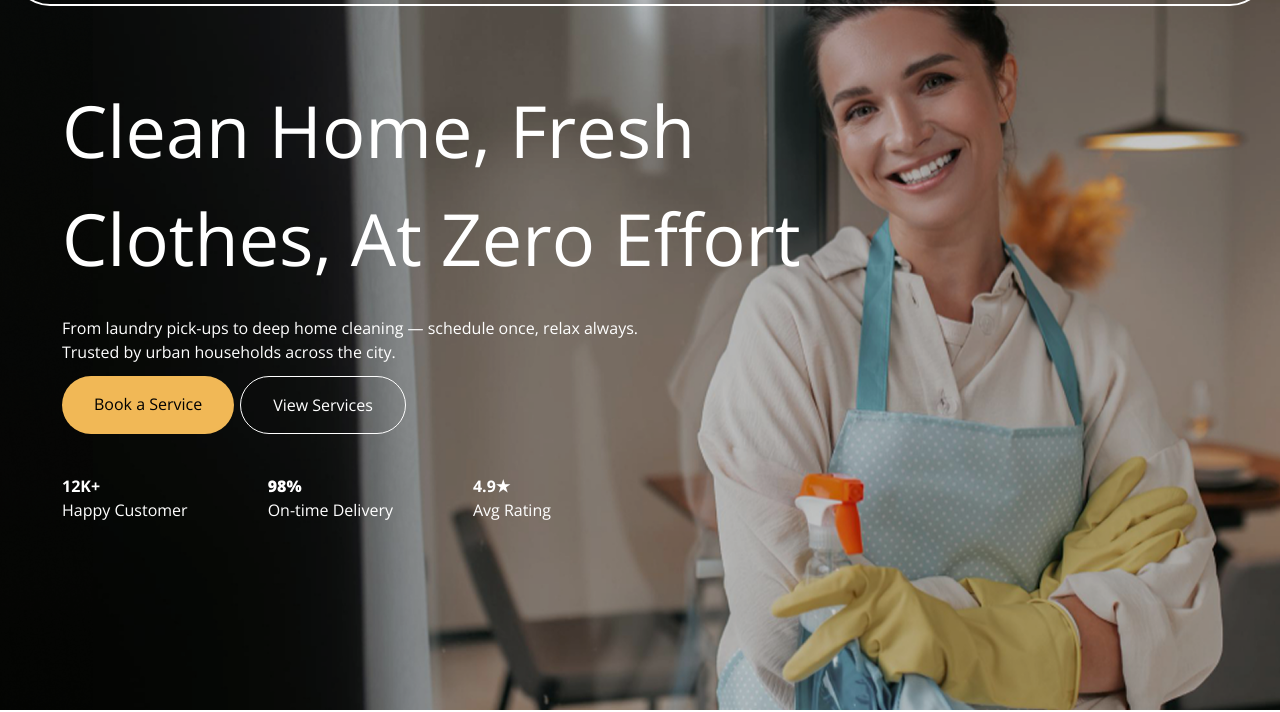
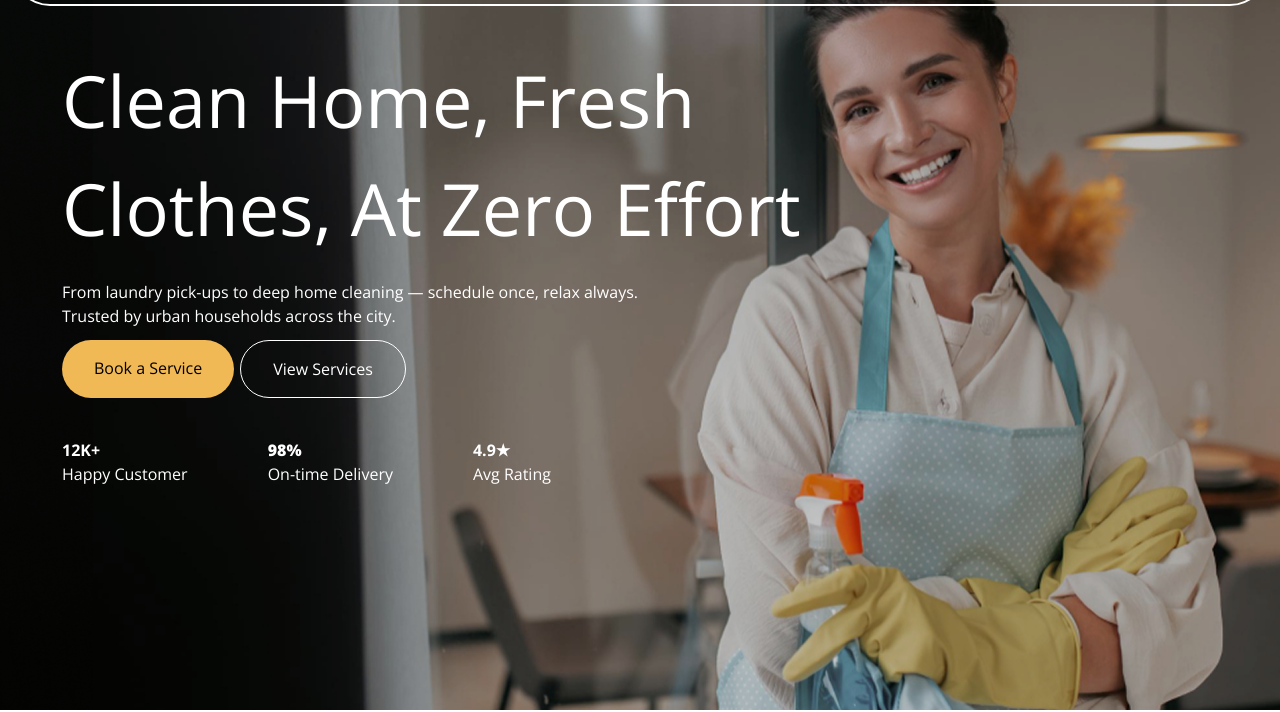
Before and after one commit to debprasadyourself-cloud/Clenify, a website: page index.html in a window 1280 px wide. Shown: the part 90-802 px from the top of the page. Drawn offline with nearby package versions, Linux system fonts and the light colour scheme.

Commit message:
update html and css file

```diff
--- a/index.html
+++ b/index.html
@@ -92,7 +92,7 @@
 
       <!-- banner-cntn -->
       <div
-        class="banner-cntn py-5 px-[12px] max-w-[820px] flex flex-col justify-center items-start xl:mt-[50px] md:mt-[5px] mt-[0px] xl:ml-[50px] md:ml-[30px] ml-5 pt-0"
+        class="banner-cntn py-5 px-[12px] max-w-[820px] flex flex-col justify-center items-start xl:mt-[20px] md:mt-[5px] mt-[0px] xl:ml-[50px] md:ml-[30px] ml-5 pt-0"
       >
         <h1
           class="max-w-[800px] text-white text-wrap font-opensans xl:text-[72px] md:text-[40px] text-[24px]"
@@ -101,7 +101,7 @@
         </h1>
 
         <p
-          class="max-w-[625px] text-white xl:mt-[24px] md:mt-[20px] mt-[6px] text-wrap sm:text-[16px] text-[12px] text-start "
+          class="max-w-[625px] text-white xl:mt-[18px] md:mt-[14px] mt-[6px] text-wrap sm:text-[16px] text-[12px] text-start "
         >
           From laundry pick-ups to deep home cleaning — schedule once, relax
           always. Trusted by urban households across the city.
```
Also changed, not shown: order.html (+1 -1 lines), output/style.css.
